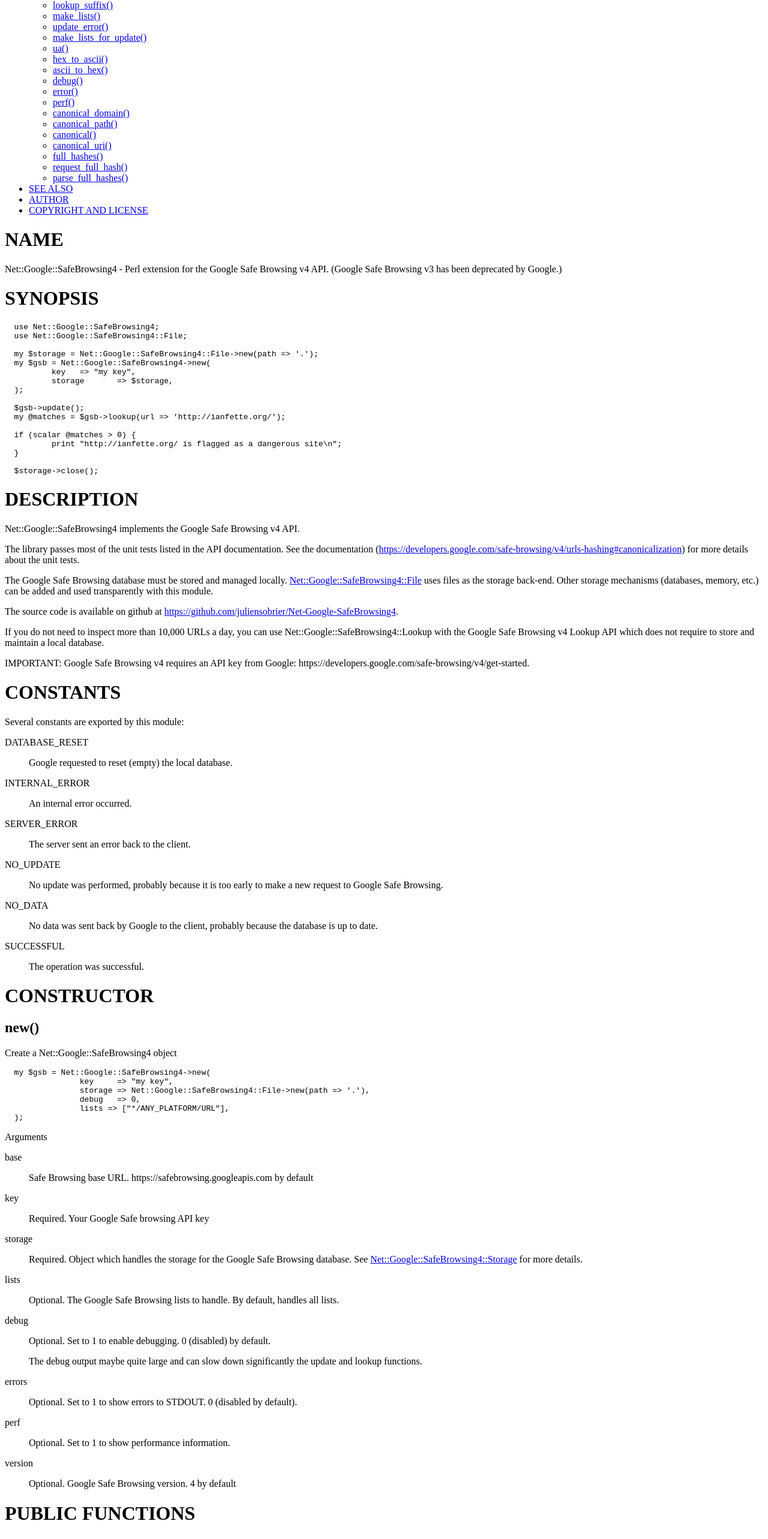
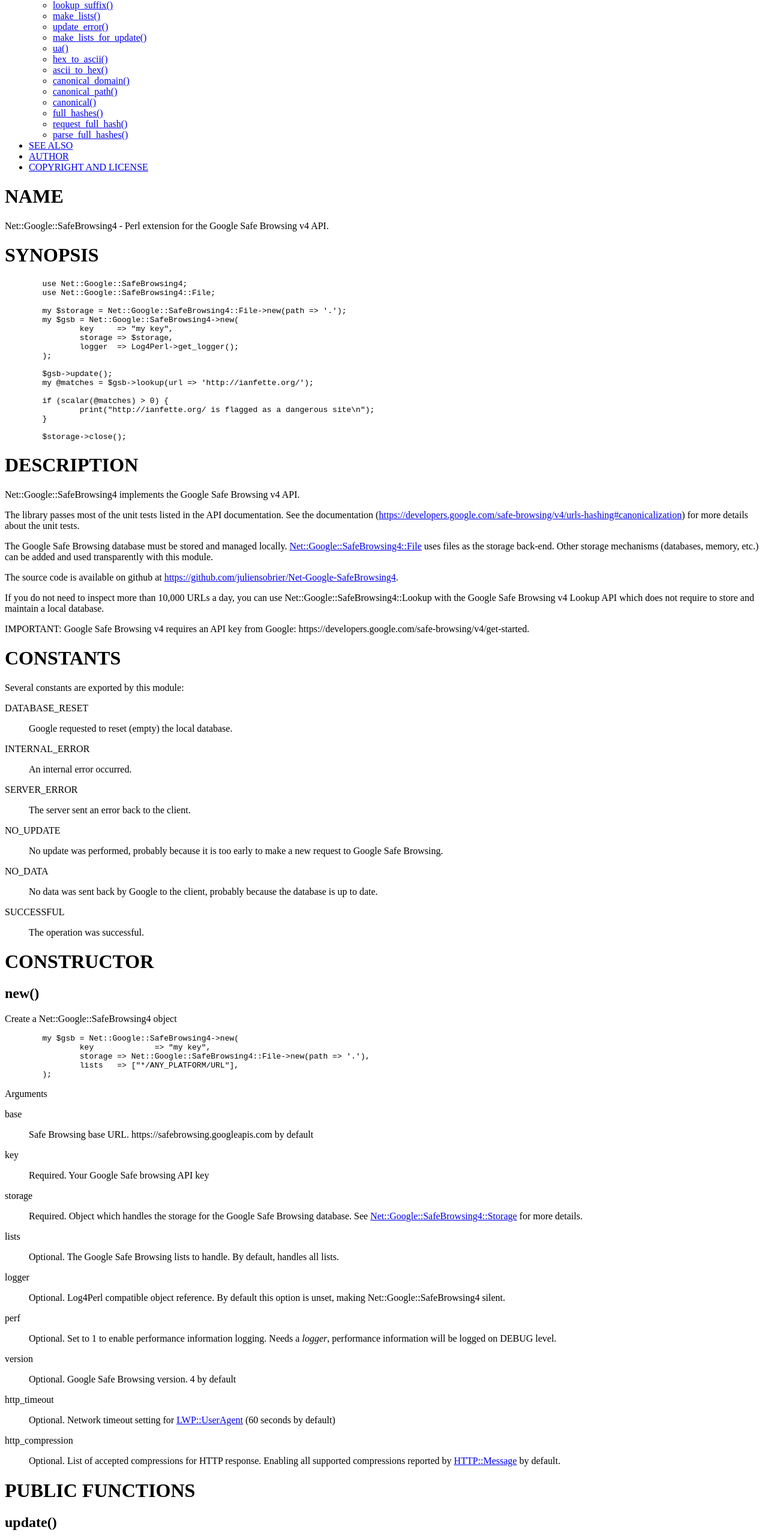
Before and after one commit to juliensobrier/Net-Google-SafeBrowsing4, a plain HTML site: page index.html in a window 1280 px wide. Shown: the part 214-2780 px from the top of the page at 60% size. Drawn offline with Linux system fonts and the light colour scheme.

Commit message:
* Make Net::Google::SafeBrowsing4 use the new URI module, fix some broken unittests + cleanup.

```diff
--- a/index.html
+++ b/index.html
@@ -7,7 +7,7 @@
 <link rev="made" href="mailto:root@localhost" />
 </head>
 
-<body style="background-color: white">
+<body>
 
 
 
@@ -37,13 +37,9 @@
       <li><a href="#ua">ua()</a></li>
       <li><a href="#hex_to_ascii">hex_to_ascii()</a></li>
       <li><a href="#ascii_to_hex">ascii_to_hex()</a></li>
-      <li><a href="#debug1">debug()</a></li>
-      <li><a href="#error">error()</a></li>
-      <li><a href="#perf1">perf()</a></li>
       <li><a href="#canonical_domain">canonical_domain()</a></li>
       <li><a href="#canonical_path">canonical_path()</a></li>
       <li><a href="#canonical">canonical()</a></li>
-      <li><a href="#canonical_uri">canonical_uri()</a></li>
       <li><a href="#full_hashes">full_hashes()</a></li>
       <li><a href="#request_full_hash">request_full_hash()</a></li>
       <li><a href="#parse_full_hashes">parse_full_hashes()</a></li>
@@ -56,24 +52,25 @@
 
 <h1 id="NAME">NAME</h1>
 
-<p>Net::Google::SafeBrowsing4 - Perl extension for the Google Safe Browsing v4 API. (Google Safe Browsing v3 has been deprecated by Google.)</p>
+<p>Net::Google::SafeBrowsing4 - Perl extension for the Google Safe Browsing v4 API.</p>
 
 <h1 id="SYNOPSIS">SYNOPSIS</h1>
 
-<pre><code>  use Net::Google::SafeBrowsing4;
+<pre><code>        use Net::Google::SafeBrowsing4;
         use Net::Google::SafeBrowsing4::File;
 
         my $storage = Net::Google::SafeBrowsing4::File-&gt;new(path =&gt; &#39;.&#39;);
         my $gsb = Net::Google::SafeBrowsing4-&gt;new(
-          key   =&gt; &quot;my key&quot;,
-          storage       =&gt; $storage,
+                key     =&gt; &quot;my key&quot;,
+                storage =&gt; $storage,
+                logger  =&gt; Log4Perl-&gt;get_logger();
         );
 
         $gsb-&gt;update();
         my @matches = $gsb-&gt;lookup(url =&gt; &#39;http://ianfette.org/&#39;);
 
-  if (scalar @matches &gt; 0) {
-          print &quot;http://ianfette.org/ is flagged as a dangerous site\n&quot;;
+        if (scalar(@matches) &gt; 0) {
+                print(&quot;http://ianfette.org/ is flagged as a dangerous site\n&quot;);
         }
 
         $storage-&gt;close();</code></pre>
@@ -88,7 +85,7 @@
 
 <p>The source code is available on github at <a href="https://github.com/juliensobrier/Net-Google-SafeBrowsing4">https://github.com/juliensobrier/Net-Google-SafeBrowsing4</a>.</p>
 
-<p>If you do not need to inspect more than 10,000 URLs a day, you can use <a>Net::Google::SafeBrowsing4::Lookup</a> with the Google Safe Browsing v4 Lookup API which does not require to store and maintain a local database.</p>
+<p>If you do not need to inspect more than 10,000 URLs a day, you can use Net::Google::SafeBrowsing4::Lookup with the Google Safe Browsing v4 Lookup API which does not require to store and maintain a local database.</p>
 
 <p>IMPORTANT: Google Safe Browsing v4 requires an API key from Google: https://developers.google.com/safe-browsing/v4/get-started.</p>
 
@@ -142,11 +139,10 @@
 
 <p>Create a Net::Google::SafeBrowsing4 object</p>
 
-<pre><code>  my $gsb = Net::Google::SafeBrowsing4-&gt;new(
-                key     =&gt; &quot;my key&quot;,
+<pre><code>        my $gsb = Net::Google::SafeBrowsing4-&gt;new(
+                key             =&gt; &quot;my key&quot;,
                 storage =&gt; Net::Google::SafeBrowsing4::File-&gt;new(path =&gt; &#39;.&#39;),
-                debug   =&gt; 0,
-                lists =&gt; [&quot;*/ANY_PLATFORM/URL&quot;],
+                lists   =&gt; [&quot;*/ANY_PLATFORM/URL&quot;],
         );</code></pre>
 
 <p>Arguments</p>
@@ -177,30 +173,34 @@
 <p>Optional. The Google Safe Browsing lists to handle. By default, handles all lists.</p>
 
 </dd>
-<dt id="debug">debug</dt>
+<dt id="logger">logger</dt>
 <dd>
 
-<p>Optional. Set to 1 to enable debugging. 0 (disabled) by default.</p>
-
-<p>The debug output maybe quite large and can slow down significantly the update and lookup functions.</p>
-
-</dd>
-<dt id="errors">errors</dt>
-<dd>
-
-<p>Optional. Set to 1 to show errors to STDOUT. 0 (disabled by default).</p>
+<p>Optional. Log4Perl compatible object reference. By default this option is unset, making Net::Google::SafeBrowsing4 silent.</p>
 
 </dd>
 <dt id="perf">perf</dt>
 <dd>
 
-<p>Optional. Set to 1 to show performance information.</p>
+<p>Optional. Set to 1 to enable performance information logging. Needs a <i>logger</i>, performance information will be logged on DEBUG level.</p>
 
 </dd>
 <dt id="version">version</dt>
 <dd>
 
 <p>Optional. Google Safe Browsing version. 4 by default</p>
+
+</dd>
+<dt id="http_timeout">http_timeout</dt>
+<dd>
+
+<p>Optional. Network timeout setting for <a href="/../../../../../../../usr/share/perl5/LWP/UserAgent.html">LWP::UserAgent</a> (60 seconds by default)</p>
+
+</dd>
+<dt id="http_compression">http_compression</dt>
+<dd>
+
+<p>Optional. List of accepted compressions for HTTP response. Enabling all supported compressions reported by <a href="/../../../../../../../usr/share/perl5/HTTP/Message.html">HTTP::Message</a> by default.</p>
 
 </dd>
 </dl>
@@ -211,7 +211,7 @@
 
 <p>Perform a database update.</p>
 
-<pre><code>  $gsb-&gt;update();</code></pre>
+<pre><code>        $gsb-&gt;update();</code></pre>
 
 <p>Return the status of the update (see the list of constants above): INTERNAL_ERROR, SERVER_ERROR, NO_UPDATE, NO_DATA or SUCCESSFUL</p>
 
@@ -243,7 +243,8 @@
 
 <p>Returns the list of hashes, along with the list and any metadata, that matches the URL:</p>
 
-<pre><code>  ({
+<pre><code>        (
+                {
                         &#39;hash&#39; =&gt; &#39;...&#39;,
                         &#39;metadata&#39; =&gt; {
                                 &#39;malware_threat_type&#39; =&gt; &#39;DISTRIBUTION&#39;
@@ -280,11 +281,11 @@
 
 <p>Get all the lists from Google Safe Browsing.</p>
 
-<pre><code>  my $lists = $gsb-&gt;get_lists();</code></pre>
+<pre><code>        my $lists = $gsb-&gt;get_lists();</code></pre>
 
 <p>Return an array reference of all the lists:</p>
 
-<pre><code>  [
+<pre><code>        [
                 {
                         &#39;threatEntryType&#39; =&gt; &#39;URL&#39;,
                         &#39;threatType&#39; =&gt; &#39;MALWARE&#39;,
@@ -332,18 +333,6 @@
 
 <p>Transform ASCII strings to hexadecimal strings.</p>
 
-<h2 id="debug1">debug()</h2>
-
-<p>Print debug output.</p>
-
-<h2 id="error">error()</h2>
-
-<p>Print error message.</p>
-
-<h2 id="perf1">perf()</h2>
-
-<p>Print performance message.</p>
-
 <h2 id="canonical_domain">canonical_domain()</h2>
 
 <p>Find all canonical domains a domain.</p>
@@ -355,12 +344,6 @@
 <h2 id="canonical">canonical()</h2>
 
 <p>Find all canonical URLs for a URL.</p>
-
-<h2 id="canonical_uri">canonical_uri()</h2>
-
-<p>Create a canonical URI.</p>
-
-<p>NOTE: URI cannot handle all the test cases provided by Google. This method is a hack to pass most of the test. A few tests are still failing. The proper way to handle URL canonicalization according to Google would be to create a new module to handle URLs. However, I believe most real-life cases are handled correctly by this function.</p>
 
 <h2 id="full_hashes">full_hashes()</h2>
 
```
Also changed, not shown: 14 other files. Lines whose indentation alone changed are shown as unchanged.
